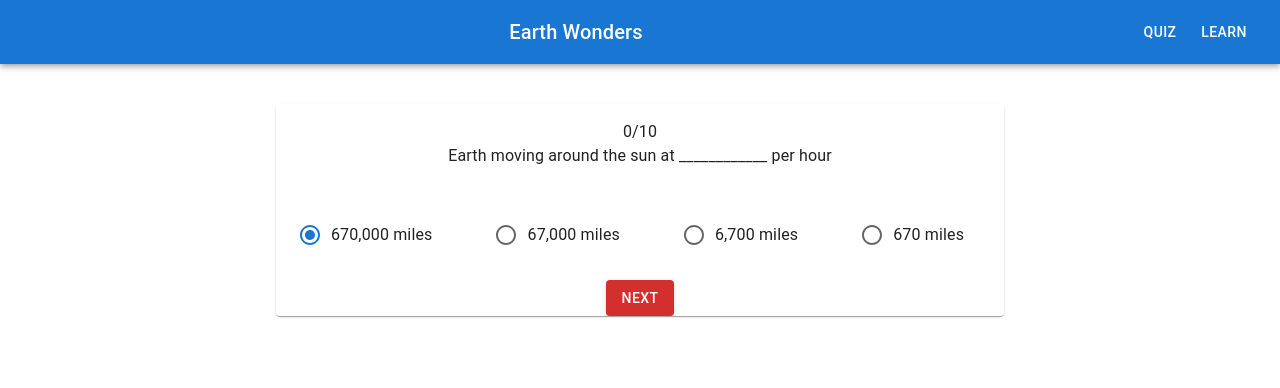
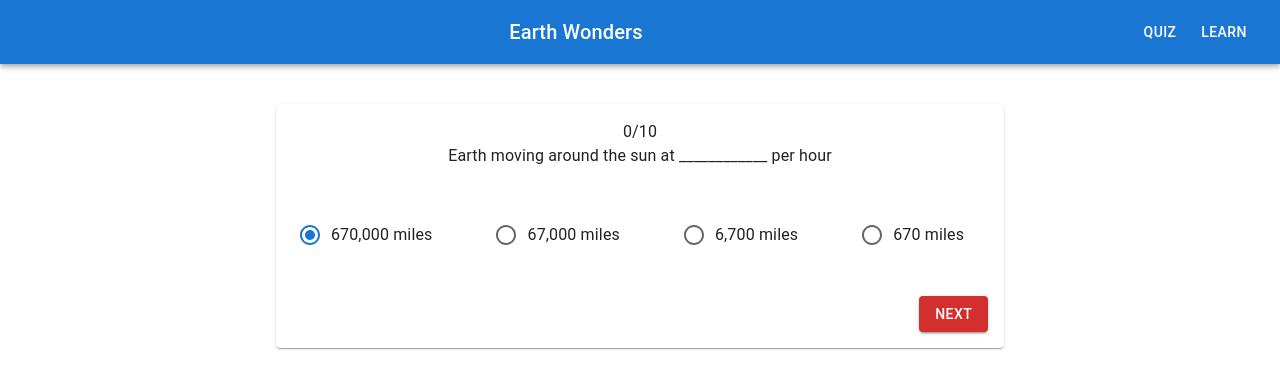
Before and after one commit to sangkamath/test-app, a React (Create React App) app: page /quiz in a window 1280 px wide. Both pictures are taken after a click on the label "670,000 miles". Shown: the top 388 px of the page. Built offline with nearby package versions, Linux system fonts and the light colour scheme.

Commit message:
Fixed spacing for buttons

```diff
--- a/src/component/Quiz.js
+++ b/src/component/Quiz.js
@@ -58,10 +58,10 @@ const Quiz = (props) => {
                         {`Good Work! Your Final Score is ${score}/${Quest.length}`}
                     </Typography>
                     <div sx={{ p: 20 }}>
-                        <Button variant="contained" color="error" onClick={() => startOver()}>
+                        <Button variant="contained" color="error" sx={{m:2 }} onClick={() => startOver()}>
                             Start Over
                         </Button>
-                        <Button variant="contained" color="error" onClick={() => navigate("/")}>
+                        <Button variant="contained" color="error" sx={{m:2 }}  onClick={() => navigate("/")}>
                             Go Home
                         </Button>
                     </div>
@@ -105,9 +105,10 @@ const Quiz = (props) => {
                                     </FormControl>
                                 ))}
                                 {clickedAnswer && (
+                                    <Grid justify="space-between">
                                     <div>
                                         {currentQuestion >= Quest.length - 9 && (
-                                            <Button variant="contained" color="error"
+                                            <Button variant="contained" color="error" sx={{float: "left", m:2}}
                                                 onClick={
                                                     () => {
                                                         setCurrentQuestion(currentQuestion - 1);
@@ -118,7 +119,7 @@ const Quiz = (props) => {
                                             </Button>
                                         )}
                                         {currentQuestion < Quest.length -1 && (
-                                            <Button variant="contained" color="error" display=
+                                            <Button variant="contained" color="error"  sx={{float: "right",  m:2}} display=
                                             "block" onClick={
                                                 () => {
                                                     setCurrentQuestion(currentQuestion + 1);
@@ -130,12 +131,14 @@ const Quiz = (props) => {
                                             </Button>
                                         )}
                                         {currentQuestion === Quest.length - 1 && (
-                                            <Button variant="contained" colo="error" display="block"
+                                            <Button variant="contained" colo="error" sx={{float: "right",  m:2}}  display="block"
                                             onClick={ () => finished()}>
                                                 FINISH
                                             </Button>
                                         )}
+
                                     </div>
+                                    </Grid>
                                 )}
                             </Box>
                         </Card>
```
